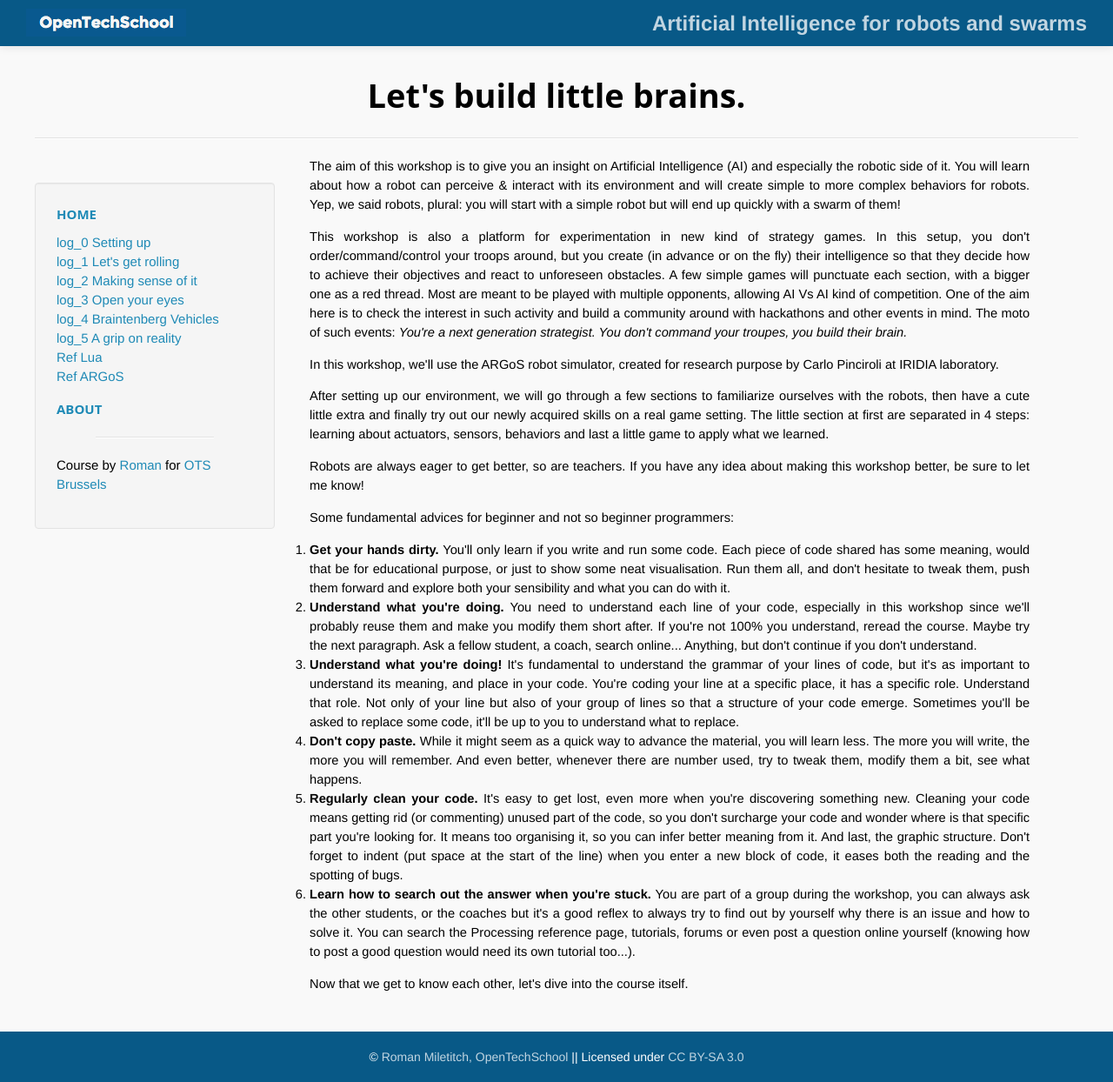
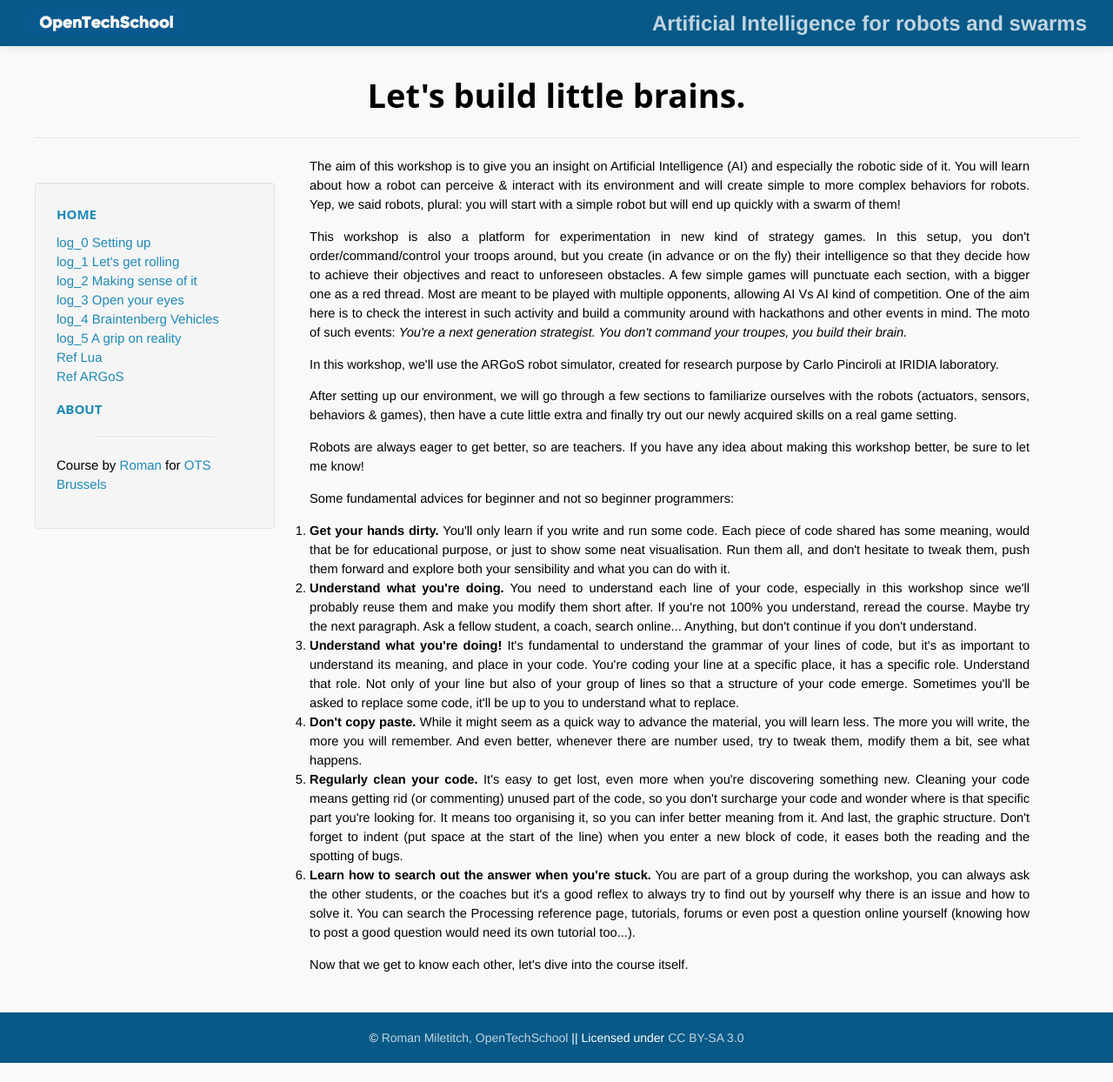
Before and after one commit to OpenTechSchool-Brussels/AI-for-robots-and-swarms, a Jekyll site: the page built from index.html, in a window 1280 px wide. Shown: the whole page at 87% size. Built offline with Jekyll 4.4.1, drawn with Linux system fonts in a browser that asks for light colours; Markdown is read by kramdown in place of the engine named in the settings; after the commit the page ends 1222 px from its top, so only the background shows below that.

Commit message:
Update index.html

```diff
--- a/index.html
+++ b/index.html
@@ -9,7 +9,7 @@ title:  "Let's build little brains."
 
 <p>In this workshop, we'll use the ARGoS robot simulator, created for research purpose by Carlo Pinciroli at IRIDIA laboratory.</p>
 
-<p>After setting up our environment, we will go through a few sections to familiarize ourselves with the robots, then have a cute little extra and finally try out our newly acquired skills on a real game setting. The little section at first are separated in 4 steps: learning about actuators, sensors, behaviors and last a little game to apply what we learned.</p>
+<p>After setting up our environment, we will go through a few sections to familiarize ourselves with the robots (actuators, sensors, behaviors & games), then have a cute little extra and finally try out our newly acquired skills on a real game setting.</p>
 
 <p>Robots are always eager to get better, so are teachers. If you have any idea about making this workshop better, be sure to let me know!</p>
 
```
